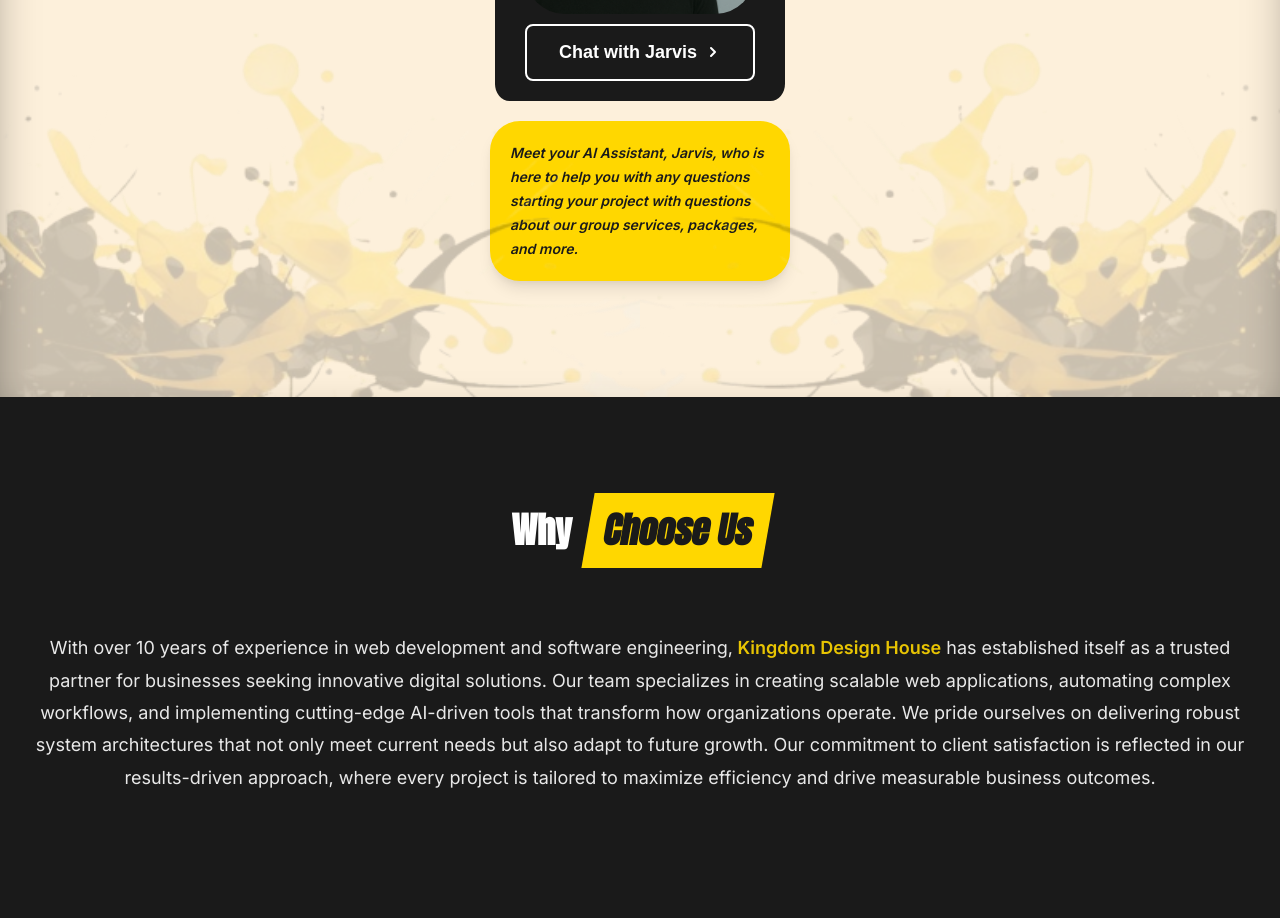
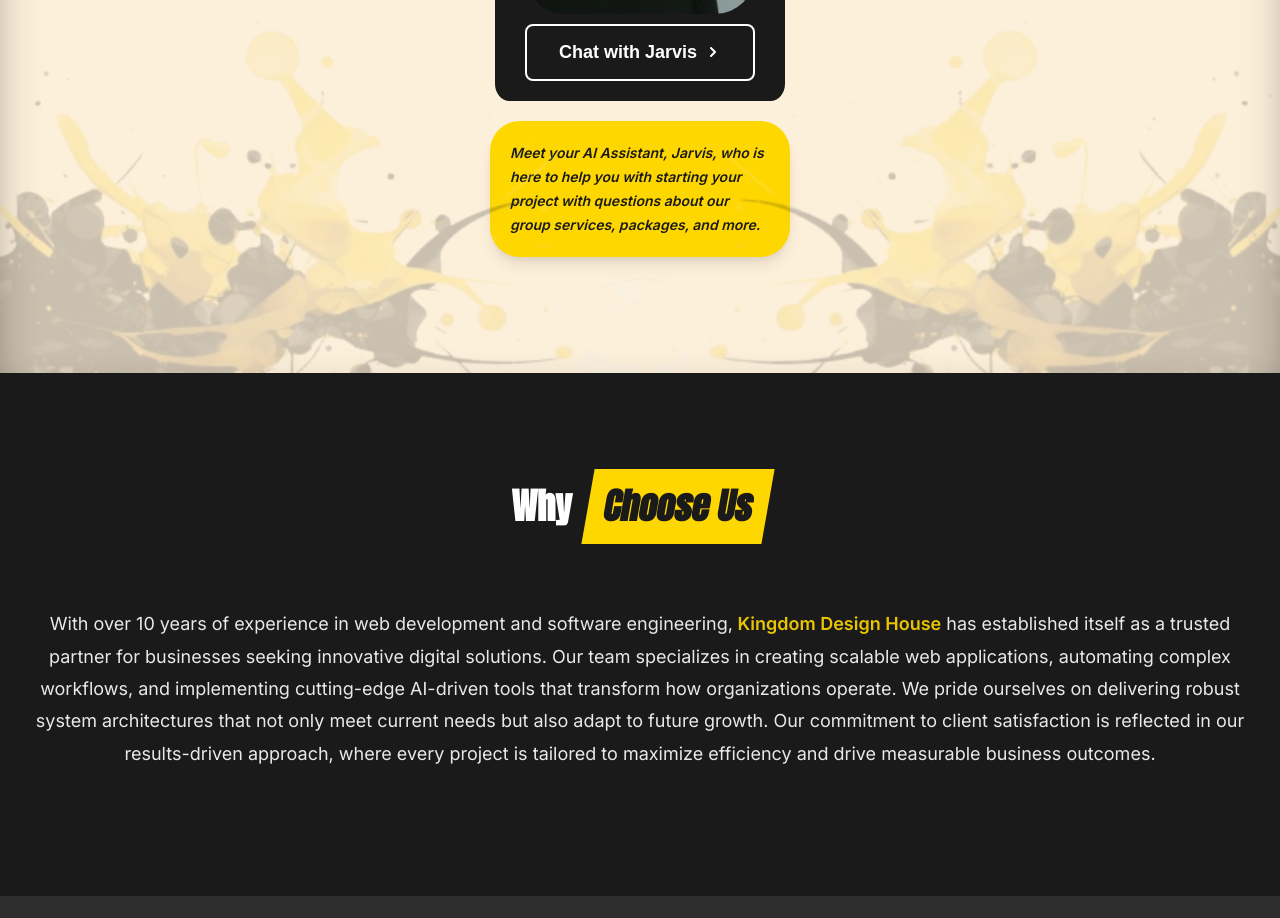
Before and after one commit to Kingofthrone28/kingdom-design-house, a Next.js app in the folder frontend/: page / in a window 1280 px wide. Shown: the part 2880-3798 px from the top of the page. Built offline with nearby package versions, Linux system fonts and the light colour scheme.

Commit message:
updated Jarvis messge

```diff
--- a/frontend/components/ChatJarvis.js
+++ b/frontend/components/ChatJarvis.js
@@ -24,7 +24,7 @@ const ChatJarvis = () => {
           {buttonText}
         </Button>
       </div>
-      <p className={styles.chatJarvis__subtext}>Meet your AI Assistant, Jarvis, who is here to help you with any questions starting your project with questions about our group services, packages, and more.</p>
+      <p className={styles.chatJarvis__subtext}>Meet your AI Assistant, Jarvis, who is here to help you with starting your project with questions about our group services, packages, and more.</p>
 
 
       {/* Splashes */}
```
